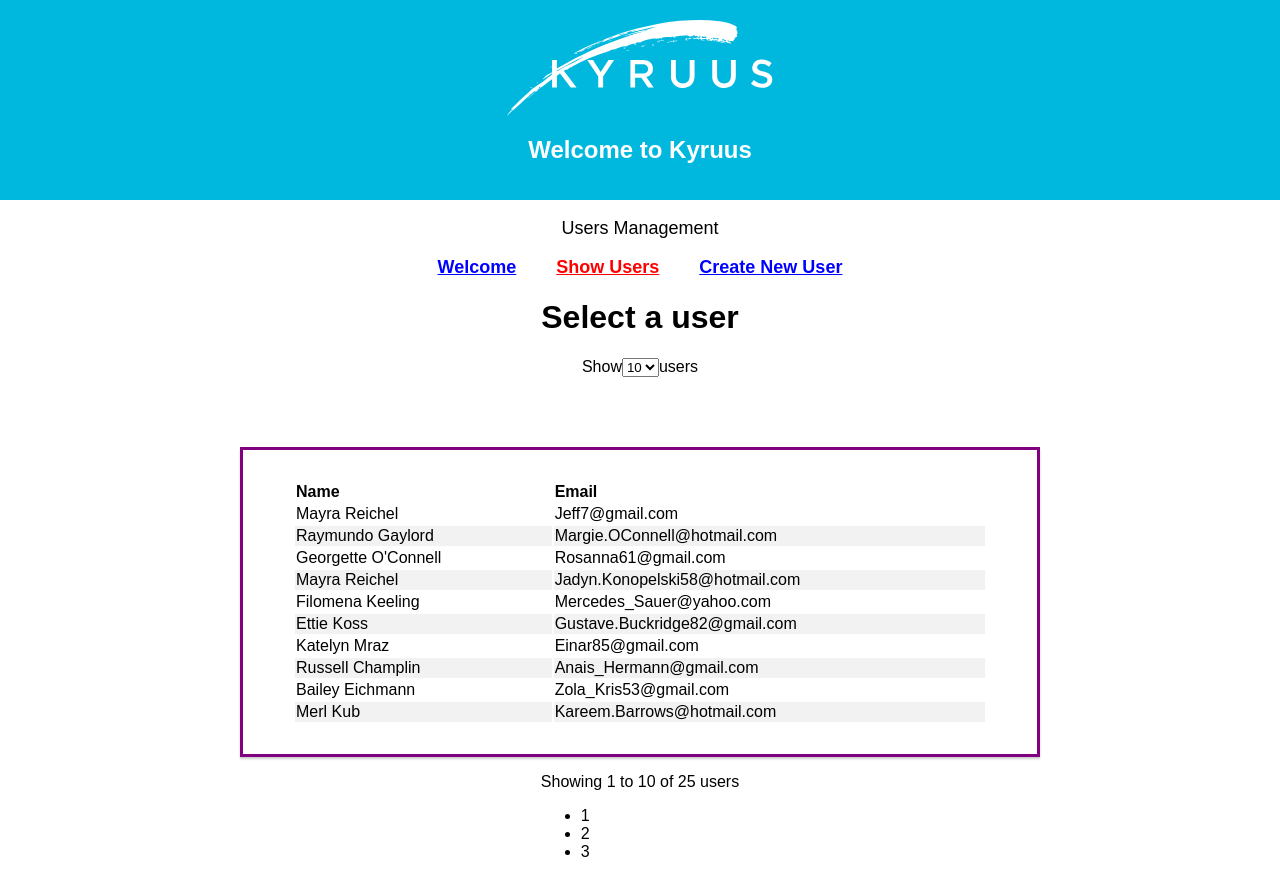
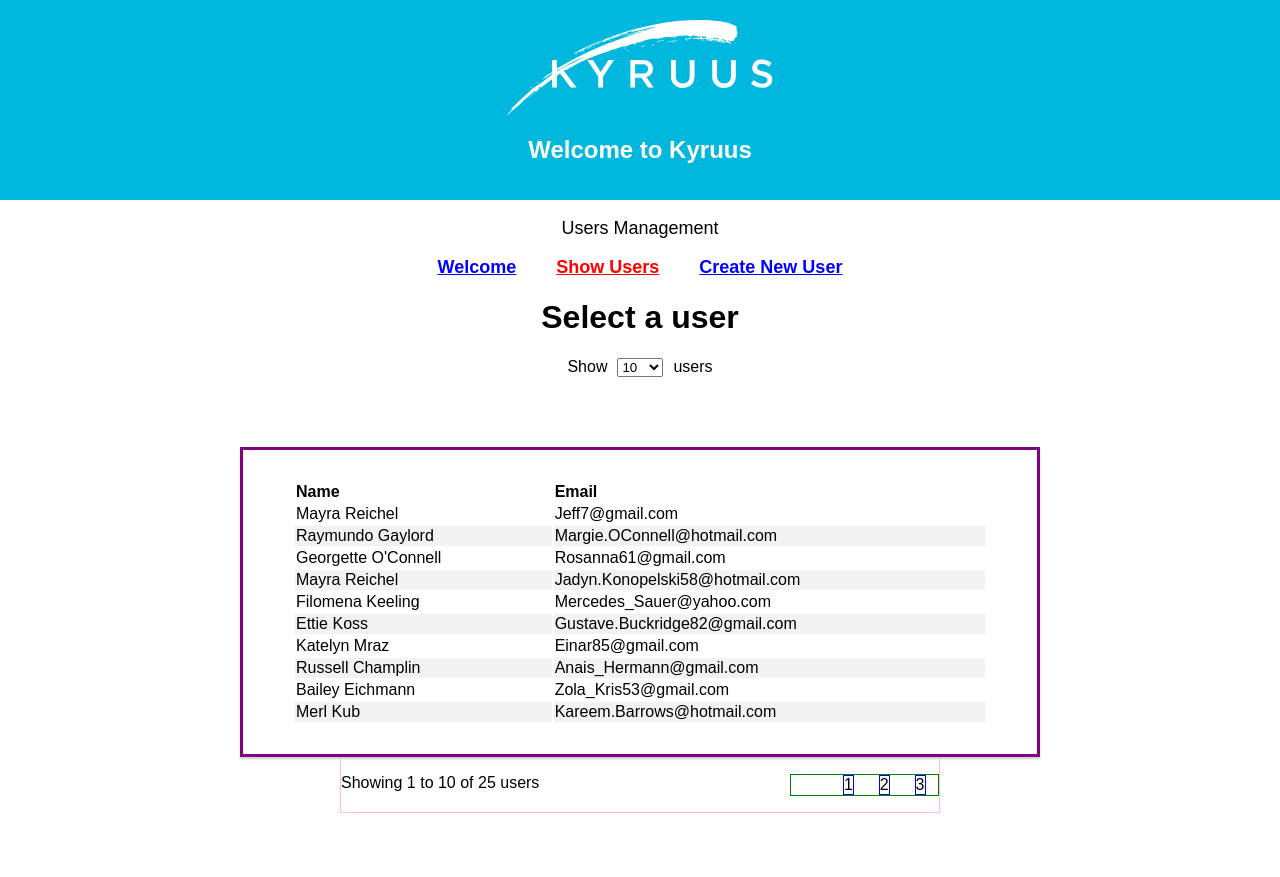
Before and after one commit to kylebustard/User-Management, a React (Create React App) app: page /users in a window 1280 px wide. After the commit the page ends 813 px from the top, so only its background shows below. Built offline with nearby package versions, Linux system fonts and the light colour scheme; data requests are answered from the project's data file.

Commit message:
Fix bugs and refactor Pagination

```diff
--- a/src/components/PaginationDropDown.js
+++ b/src/components/PaginationDropDown.js
@@ -11,7 +11,7 @@ const PaginationDropDown = ({
     Show
     <select
       id="resultsPerPage"
-      value={resultsPerPage}
+      value="number"
       onChange={changeResultsPerPage}
       onBlur={changeResultsPerPage}
       disabled={!numberOfResults}
--- a/src/components/Table.js
+++ b/src/components/Table.js
@@ -3,7 +3,7 @@ import PaginationDropDown from "./PaginationDropDown";
 import PaginationFooter from "./PaginationFooter";
 import PaginatedResults from "./PaginatedResults";
 
-const pageOptions = [5, 10, 15, 20];
+const pageOptions = ["5", "10", "15", "20", "ALL"];
 
 class Table extends React.Component {
   constructor(props) {
@@ -15,13 +15,8 @@ class Table extends React.Component {
   }
 
   changeResultsPerPage = (event) => {
-    this.setState({ resultsPerPage: event.target.value }, () =>
-      this.setState({
-        totalPages: Math.ceil(
-          this.props.results.length / this.state.resultsPerPage
-        ),
-      })
-    );
+    this.setState({ resultsPerPage: event.target.value });
+    this.changePage(1);
   };
 
   changePage = (pageNum) => {
@@ -61,6 +56,7 @@ class Table extends React.Component {
             endIdx={endIdx}
           />
         </table>
+        {this.state.resultsPerPage !== "ALL" ? (
           <PaginationFooter
             currentPage={this.state.currentPage}
             totalPages={totalPages}
@@ -69,6 +65,7 @@ class Table extends React.Component {
             endIdx={endIdx}
             numberOfResults={results.length}
           />
+        ) : null}
       </React.Fragment>
     );
   }
--- a/src/styles.css
+++ b/src/styles.css
@@ -51,6 +51,15 @@ button {
   box-shadow: 0 2px 2px #ccc;
   position: relative;
   width: 100%;
+}
+
+select {
+  margin-left: 10px;
+  margin-right: 10px;
+}
+
+li {
+  list-style: none;
 }
 
 .Header {
@@ -112,3 +121,21 @@ button {
 .Success {
   color: green;
 }
+
+.PaginationFooter {
+  border: 1px solid pink;
+  display: flex;
+  justify-content: space-between;
+  width: 75%;
+}
+
+.PaginationFooter ul {
+  border: 1px solid green;
+  display: flex;
+  justify-content: space-around;
+  width: 25%;
+}
+
+.PaginationFooter li {
+  border: 1px solid blue;
+}
```
Lines whose indentation alone changed are shown as unchanged.
